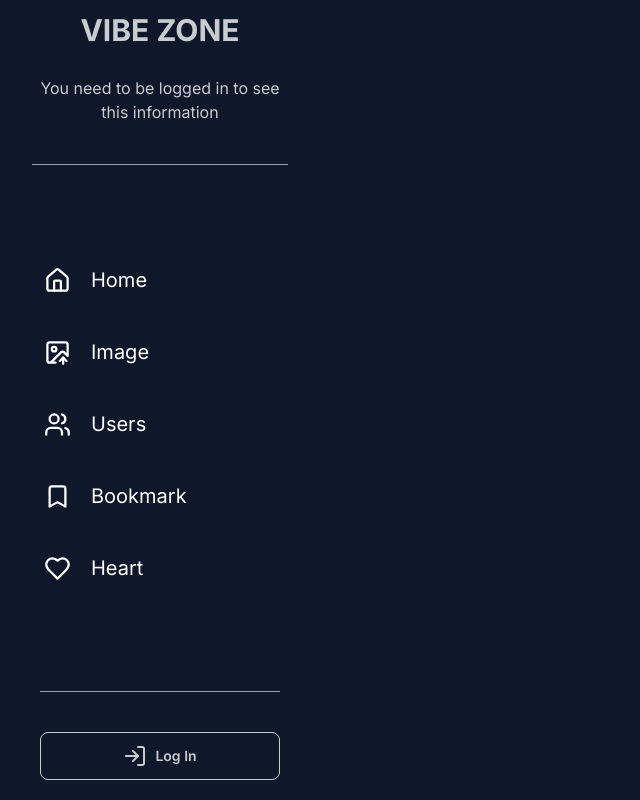
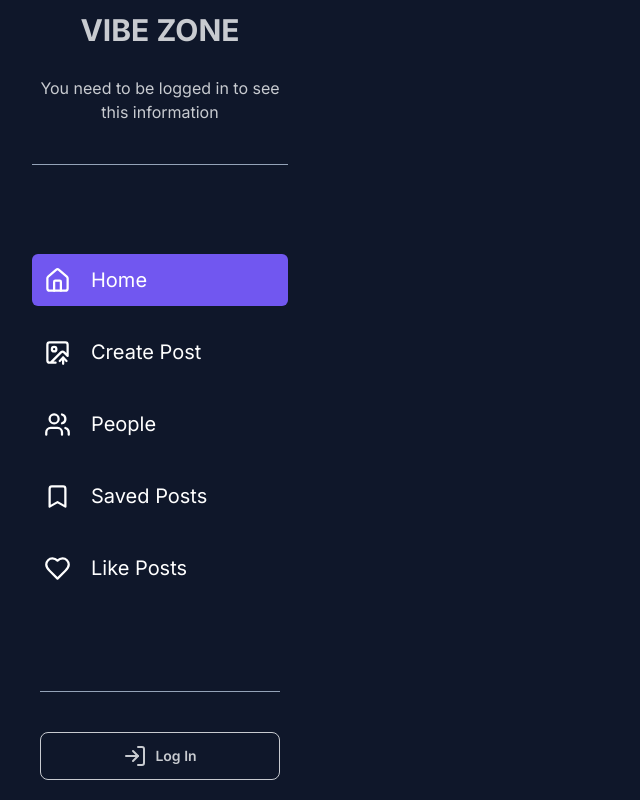
Before and after one commit to KevinPgn/Social-Media-Next, a Next.js app: page / in a window 1280 px wide. Shown: the whole page, without its empty margins (0-640 px from the left). Built offline with nearby package versions, Linux system fonts and the light colour scheme; no server answers.

Commit message:
changement pathname links

```diff
--- a/src/components/sidebar/Link.tsx
+++ b/src/components/sidebar/Link.tsx
@@ -1,28 +1,41 @@
 "use client"
 import { Home, ImageUp, Users, Bookmark, Heart } from "lucide-react"
 import Link from "next/link"
+import { usePathname } from "next/navigation"
 
 export const Links = () => {
+  const pathname = usePathname()
+
   return <section className="flex flex-col gap-5">
-    <Link href="#" className="flex text-xl items-center gap-5 hover:bg-[#7157F0] text-white duration-75 p-3 rounded-md">
+    <Link href="#" className={`
+    ${pathname === "/" ? "bg-[#7157F0]" : ""}
+    flex text-xl items-center gap-5 hover:bg-[#7157F0] text-white duration-75 p-3 rounded-md`}>
       <Home size={27} />
       <span>Home</span>
     </Link>
-    <Link href="#" className="flex text-xl items-center gap-5 hover:bg-[#7157F0] text-white duration-75 p-3 rounded-md">
+    <Link href="#" className={`
+    ${pathname === "/createpost" ? "bg-[#7157F0]" : ""}
+    flex text-xl items-center gap-5 hover:bg-[#7157F0] text-white duration-75 p-3 rounded-md`}>
       <ImageUp size={27} />
-      <span>Image</span>
+      <span>Create Post</span>
     </Link>
-    <Link href="#" className="flex text-xl items-center gap-5 hover:bg-[#7157F0] text-white duration-75 p-3 rounded-md">
+    <Link href="#" className={`
+    ${pathname === "/users" ? "bg-[#7157F0]" : ""}
+    flex text-xl items-center gap-5 hover:bg-[#7157F0] text-white duration-75 p-3 rounded-md`}>
       <Users size={27} />
-      <span>Users</span>
+      <span>People</span>
     </Link>
-    <Link href="#" className="flex text-xl items-center gap-5 hover:bg-[#7157F0] text-white duration-75 p-3 rounded-md">
+    <Link href="#" className={`
+    ${pathname === "/savedposts" ? "bg-[#7157F0]" : ""}
+    flex text-xl items-center gap-5 hover:bg-[#7157F0] text-white duration-75 p-3 rounded-md`}>
       <Bookmark size={27} />
-      <span>Bookmark</span>
+      <span>Saved Posts</span>
     </Link>
-    <Link href="#" className="flex text-xl items-center gap-5 hover:bg-[#7157F0] text-white duration-75 p-3 rounded-md">
+    <Link href="#" className={`
+    ${pathname === "/favorypost" ? "bg-[#7157F0]" : ""}
+    flex text-xl items-center gap-5 hover:bg-[#7157F0] text-white duration-75 p-3 rounded-md`}>
       <Heart size={27} />
-      <span>Heart</span>
+      <span>Like Posts</span>
     </Link>
   </section>
 }
```
